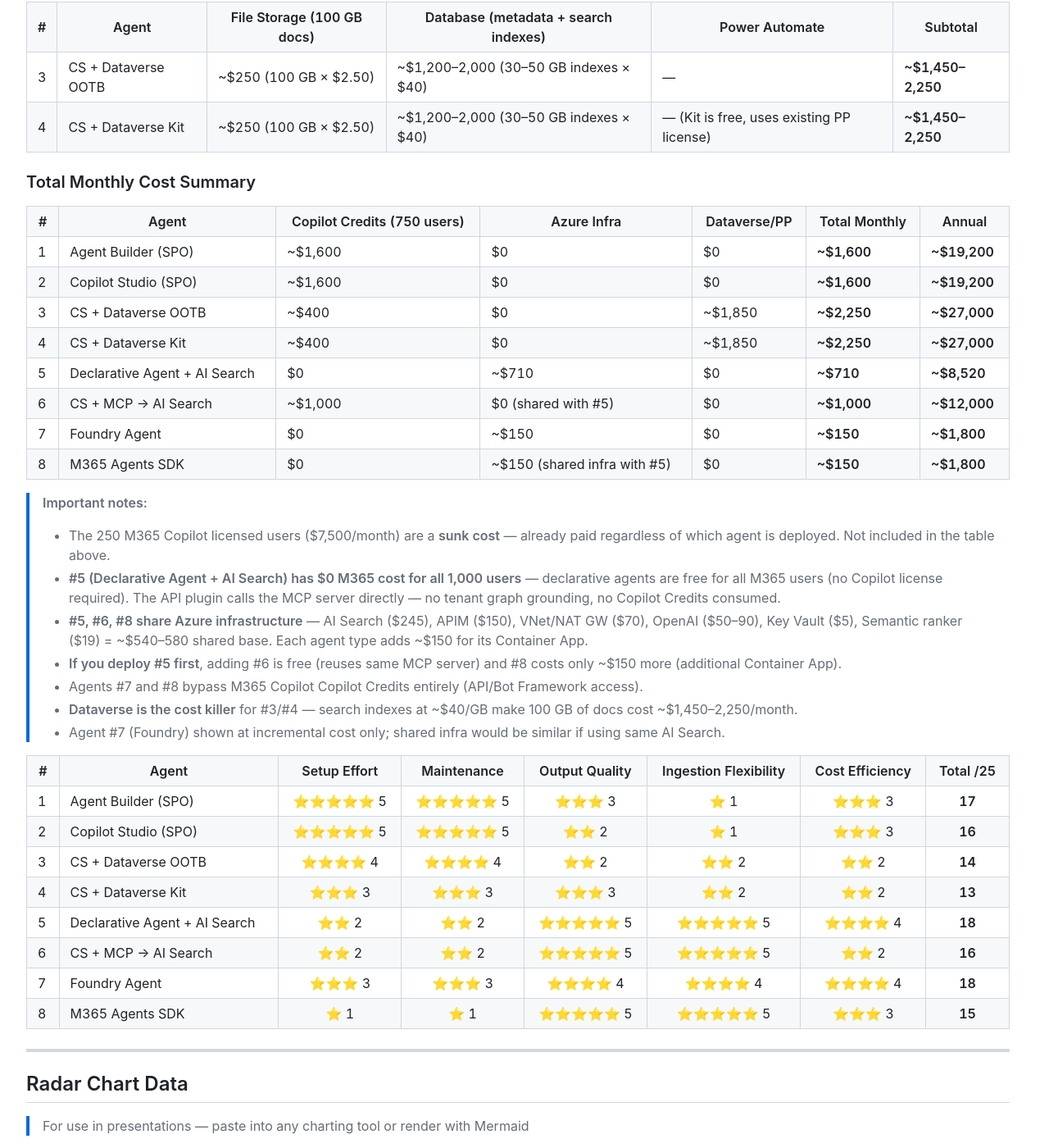
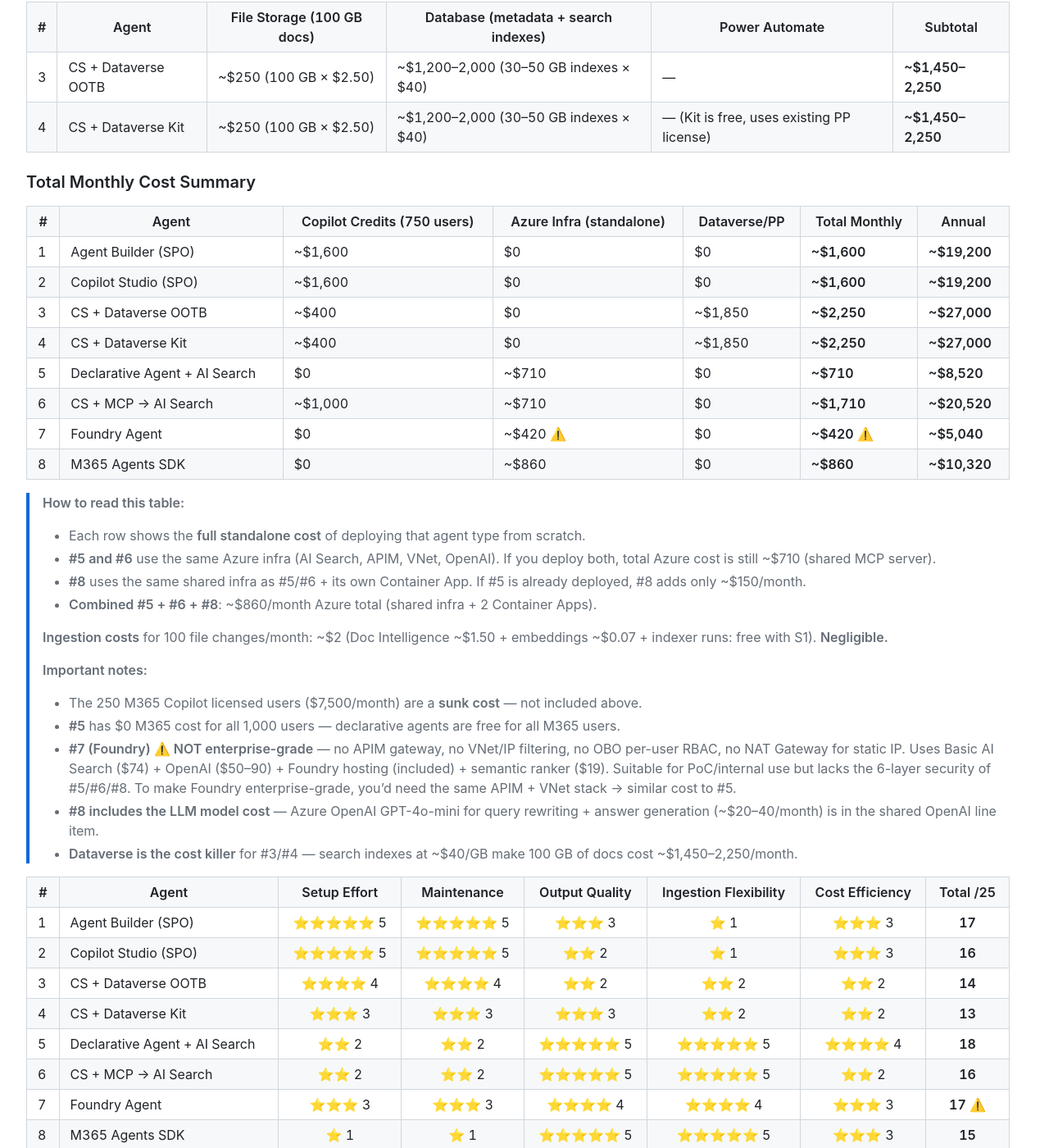
Before and after one commit to ostefka/AgentsAdvancedSearch, a Jekyll site: the page built from COMPARISON.md, in a window 1280 px wide and 1400 px high, scrolled down 9946 px. Shown: the whole window at 82% size. Built offline with Jekyll 4.4.1, drawn with Linux system fonts in a browser that asks for light colours; nearby versions of some CDN libraries; our own code applies the rules of GitHub Pages for plain Markdown files; some of the changed text lies outside the part shown.

Commit message:
Fix: all totals are standalone, Foundry not enterprise-grade, model costs explicit, ingestion ~/month negligible

````diff
--- a/COMPARISON.md
+++ b/COMPARISON.md
@@ -316,25 +316,31 @@ flowchart LR
 
 ### Total Monthly Cost Summary
 
-| # | Agent | Copilot Credits (750 users) | Azure Infra | Dataverse/PP | **Total Monthly** | **Annual** |
-|---|-------|-----------------------------|-------------|--------------|-------------------|------------|
+| # | Agent | Copilot Credits (750 users) | Azure Infra (standalone) | Dataverse/PP | **Total Monthly** | **Annual** |
+|---|-------|-----------------------------|--------------------------|--------------|-------------------|------------|
 | 1 | Agent Builder (SPO) | ~$1,600 | $0 | $0 | **~$1,600** | **~$19,200** |
 | 2 | Copilot Studio (SPO) | ~$1,600 | $0 | $0 | **~$1,600** | **~$19,200** |
 | 3 | CS + Dataverse OOTB | ~$400 | $0 | ~$1,850 | **~$2,250** | **~$27,000** |
 | 4 | CS + Dataverse Kit | ~$400 | $0 | ~$1,850 | **~$2,250** | **~$27,000** |
 | 5 | Declarative Agent + AI Search | $0 | ~$710 | $0 | **~$710** | **~$8,520** |
-| 6 | CS + MCP → AI Search | ~$1,000 | $0 (shared with #5) | $0 | **~$1,000** | **~$12,000** |
-| 7 | Foundry Agent | $0 | ~$150 | $0 | **~$150** | **~$1,800** |
-| 8 | M365 Agents SDK | $0 | ~$150 (shared infra with #5) | $0 | **~$150** | **~$1,800** |
+| 6 | CS + MCP → AI Search | ~$1,000 | ~$710 | $0 | **~$1,710** | **~$20,520** |
+| 7 | Foundry Agent | $0 | ~$420 ⚠️ | $0 | **~$420** ⚠️ | **~$5,040** |
+| 8 | M365 Agents SDK | $0 | ~$860 | $0 | **~$860** | **~$10,320** |
 
+> **How to read this table:**
+> - Each row shows the **full standalone cost** of deploying that agent type from scratch.
+> - **#5 and #6** use the same Azure infra (AI Search, APIM, VNet, OpenAI). If you deploy both, total Azure cost is still ~$710 (shared MCP server).
+> - **#8** uses the same shared infra as #5/#6 + its own Container App. If #5 is already deployed, #8 adds only ~$150/month.
+> - **Combined #5 + #6 + #8**: ~$860/month Azure total (shared infra + 2 Container Apps).
+>
+> **Ingestion costs** for 100 file changes/month: ~$2 (Doc Intelligence ~$1.50 + embeddings ~$0.07 + indexer runs: free with S1). **Negligible.**
+>
 > **Important notes:**
-> - The 250 M365 Copilot licensed users ($7,500/month) are a **sunk cost** — already paid regardless of which agent is deployed. Not included in the table above.
-> - **#5 (Declarative Agent + AI Search) has $0 M365 cost for all 1,000 users** — declarative agents are free for all M365 users (no Copilot license required). The API plugin calls the MCP server directly — no tenant graph grounding, no Copilot Credits consumed.
-> - **#5, #6, #8 share Azure infrastructure** — AI Search ($245), APIM ($150), VNet/NAT GW ($70), OpenAI ($50–90), Key Vault ($5), Semantic ranker ($19) = ~$540–580 shared base. Each agent type adds ~$150 for its Container App.
-> - **If you deploy #5 first**, adding #6 is free (reuses same MCP server) and #8 costs only ~$150 more (additional Container App).
-> - Agents #7 and #8 bypass M365 Copilot Copilot Credits entirely (API/Bot Framework access).
+> - The 250 M365 Copilot licensed users ($7,500/month) are a **sunk cost** — not included above.
+> - **#5** has $0 M365 cost for all 1,000 users — declarative agents are free for all M365 users.
+> - **#7 (Foundry) ⚠️ NOT enterprise-grade** — no APIM gateway, no VNet/IP filtering, no OBO per-user RBAC, no NAT Gateway for static IP. Uses Basic AI Search ($74) + OpenAI ($50–90) + Foundry hosting (included) + semantic ranker ($19). Suitable for PoC/internal use but lacks the 6-layer security of #5/#6/#8. To make Foundry enterprise-grade, you'd need the same APIM + VNet stack → similar cost to #5.
+> - **#8 includes the LLM model cost** — Azure OpenAI GPT-4o-mini for query rewriting + answer generation (~$20–40/month) is in the shared OpenAI line item.
 > - **Dataverse is the cost killer** for #3/#4 — search indexes at ~$40/GB make 100 GB of docs cost ~$1,450–2,250/month.
-> - Agent #7 (Foundry) shown at incremental cost only; shared infra would be similar if using same AI Search.
 
 | # | Agent | Setup Effort | Maintenance | Output Quality | Ingestion Flexibility | Cost Efficiency | **Total /25** |
 |---|-------|:----------:|:-----------:|:-------------:|:--------------------:|:--------------:|:--------:|
@@ -344,7 +350,7 @@ flowchart LR
 | 4 | CS + Dataverse Kit | ⭐⭐⭐ 3 | ⭐⭐⭐ 3 | ⭐⭐⭐ 3 | ⭐⭐ 2 | ⭐⭐ 2 | **13** |
 | 5 | Declarative Agent + AI Search | ⭐⭐ 2 | ⭐⭐ 2 | ⭐⭐⭐⭐⭐ 5 | ⭐⭐⭐⭐⭐ 5 | ⭐⭐⭐⭐ 4 | **18** |
 | 6 | CS + MCP → AI Search | ⭐⭐ 2 | ⭐⭐ 2 | ⭐⭐⭐⭐⭐ 5 | ⭐⭐⭐⭐⭐ 5 | ⭐⭐ 2 | **16** |
-| 7 | Foundry Agent | ⭐⭐⭐ 3 | ⭐⭐⭐ 3 | ⭐⭐⭐⭐ 4 | ⭐⭐⭐⭐ 4 | ⭐⭐⭐⭐ 4 | **18** |
+| 7 | Foundry Agent | ⭐⭐⭐ 3 | ⭐⭐⭐ 3 | ⭐⭐⭐⭐ 4 | ⭐⭐⭐⭐ 4 | ⭐⭐⭐ 3 | **17** ⚠️ |
 | 8 | M365 Agents SDK | ⭐ 1 | ⭐ 1 | ⭐⭐⭐⭐⭐ 5 | ⭐⭐⭐⭐⭐ 5 | ⭐⭐⭐ 3 | **15** |
 
 ---
@@ -358,7 +364,7 @@ xychart-beta
   title "Cost Efficiency vs Output Quality"
   x-axis ["AB SPO", "CS SPO", "CS DV OOTB", "CS DV Kit", "DA+AIS", "CS+MCP", "Foundry", "SDK"]
   y-axis "Score (1-5)" 1 --> 5
-  bar [3, 3, 2, 2, 4, 2, 3, 2]
+  bar [3, 3, 2, 2, 4, 2, 3, 3]
   line [3, 2, 2, 3, 5, 5, 4, 5]
 ```
 
@@ -394,10 +400,10 @@ flowchart TD
 
 | Insight | Details |
 |---------|---------|
-| **Cheapest overall** | Foundry Agent (#7) or M365 Agents SDK (#8) at ~$150/month incremental — when sharing Azure infra with #5 |
-| **Cheapest for all 1,000 users** | Declarative Agent + AI Search (#5) at ~$710/month — $0 M365 cost (free for all users), excellent quality |
+| **Cheapest overall** | Foundry Agent (#7) at ~$420/month — but ⚠️ NOT enterprise-grade (no APIM, no VNet, no per-user RBAC). Fine for PoC/internal |
+| **Cheapest enterprise-grade** | Declarative Agent + AI Search (#5) at ~$710/month — $0 M365 cost, full 6-layer security, excellent quality |
 | **Best search quality** | AI Search-backed agents (#5, #6, #8) — hybrid search + semantic reranking + query rewriting |
-| **Best strategy** | Deploy #5 first (~$710/month), then add #6 ($0 extra, shared MCP server) and #8 (~$150 extra) — three agents for ~$860/month |
+| **Best strategy** | Deploy #5 first (~$710/month), then add #6 (+$1,000 Copilot Credits, $0 Azure) and #8 (+$150 Azure) — full coverage for ~$1,860/month |
 | **Hidden cost of "free" agents** | Agent Builder (#1) and Copilot Studio SPO (#2) cost ~$1,600/month each in Copilot Credits — tenant graph grounding = 10 credits/query |
 | **#5, #6, #8 share infrastructure** | AI Search, APIM, VNet, NAT GW, OpenAI are shared. Adding another agent type costs only ~$150 (Container App) |
 | **Bypass Copilot Credits entirely** | Agents #5, #7, #8 serve all 1,000 users with $0 Copilot Credits |
````
